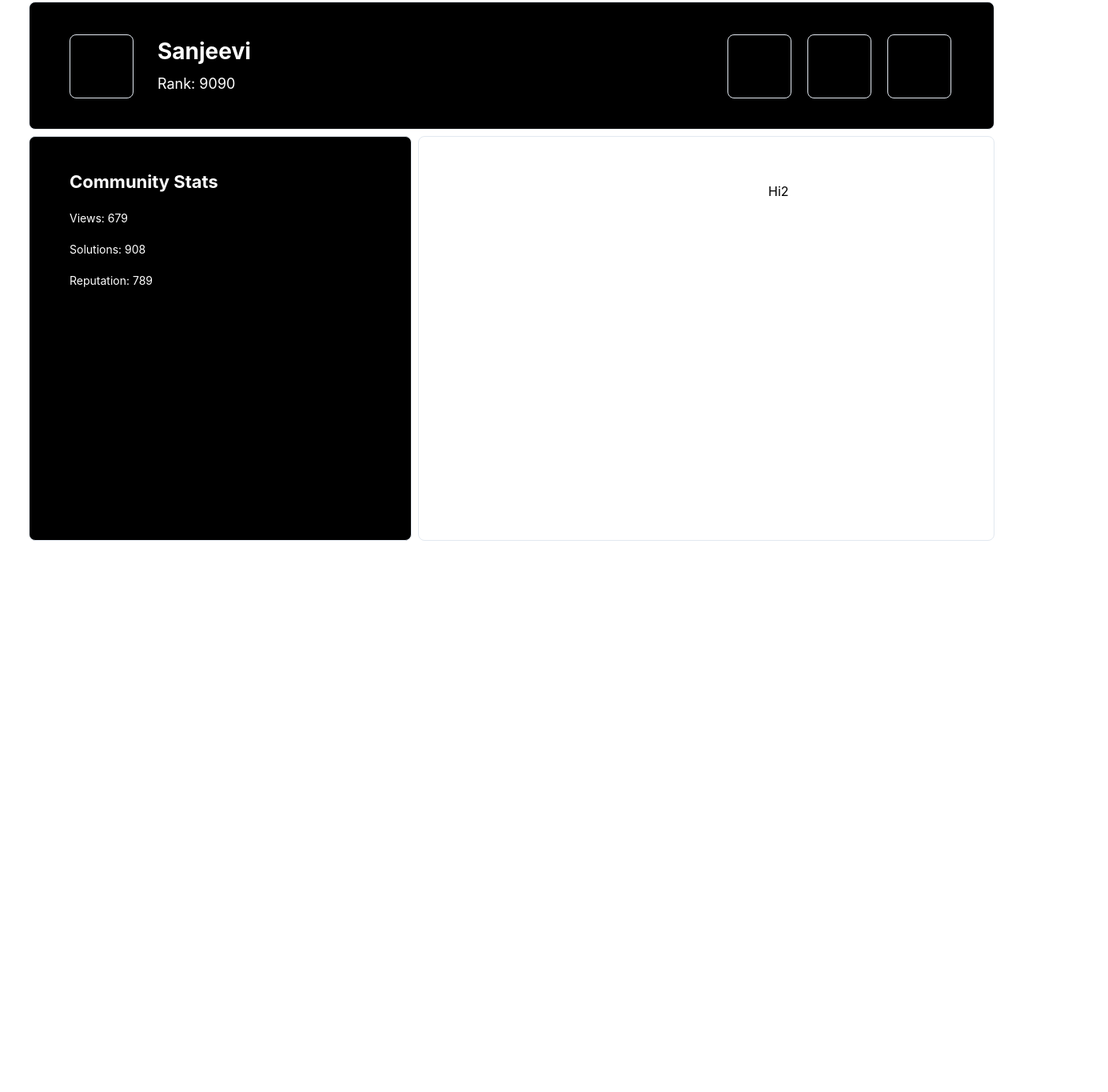
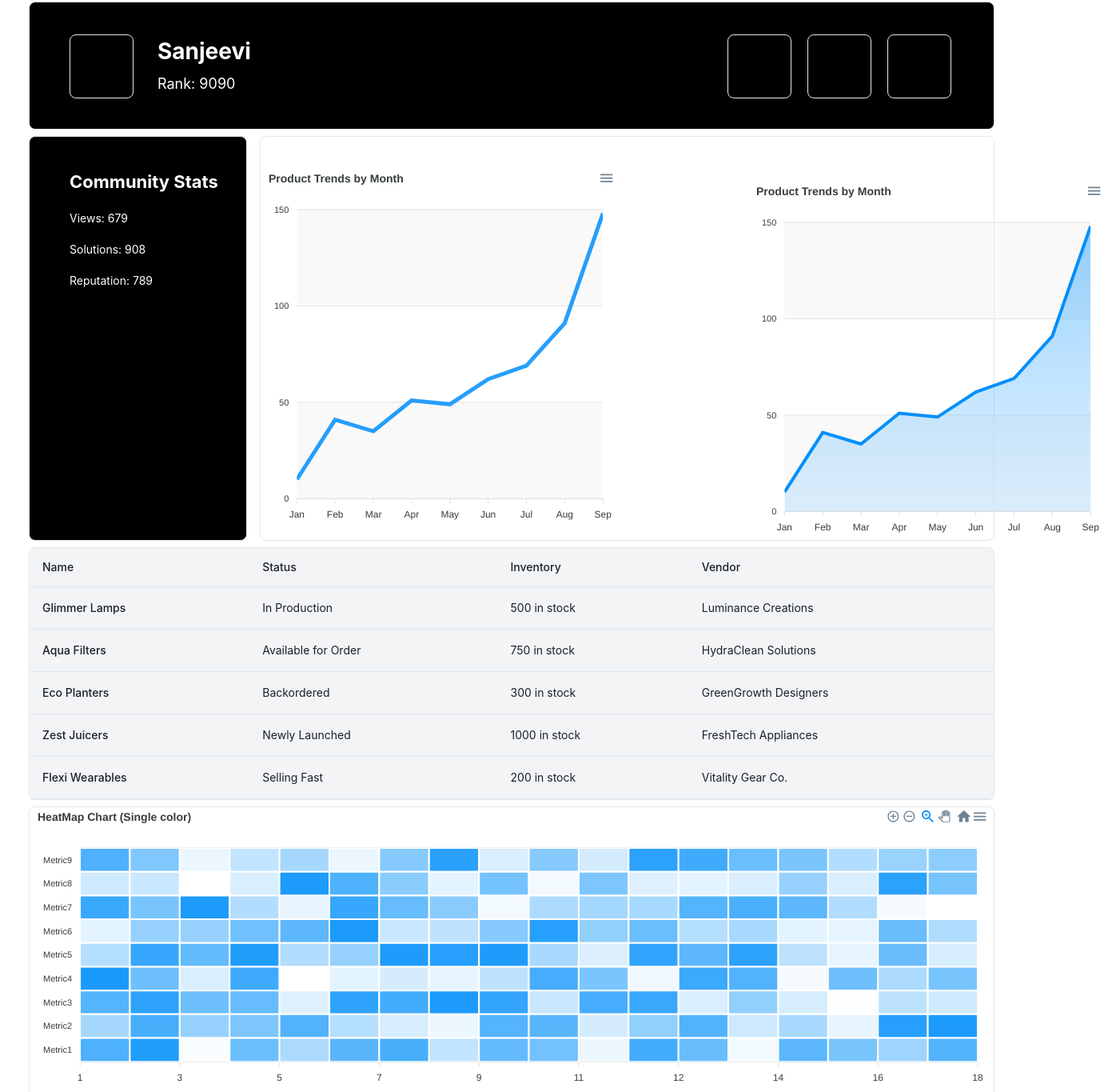
Before and after one commit to jegathees02/AI_Interview_recruitz, a React (Create React App) app in the folder frontend/: page /dashboard in a window 1280 px wide. Shown: the part 70-1435 px from the top of the page at 80% size, 1386 px wide, since content can reach past the window. Before the commit the page ends 800 px from the top, so only its background shows below. Built offline with nearby package versions, Linux system fonts and the light colour scheme.

Commit message:
Charts Skeleton

```diff
--- a/frontend/src/components/dashboard.js
+++ b/frontend/src/components/dashboard.js
@@ -4,7 +4,91 @@ import { useParams } from "react-router-dom";
 import NavBar from "../components/navbar";
 import ApexChart from "../Charts/linechart";
 import ApexCharts from "apexcharts";
+import ReactApexChart from "react-apexcharts";
 const Dashboard = () => {
+    const generateData = (count, range) => {
+        const data = [];
+        for (let i = 0; i < count; i++) {
+          data.push({
+            x: i + 1,
+            y: Math.floor(Math.random() * (range.max - range.min + 1)) + range.min,
+          });
+        }
+        return data;
+      };
+  const [options, setOptions] = useState({
+    chart: {
+      height: 350,
+      type: "line",
+      zoom: {
+        enabled: false,
+      },
+    },
+    dataLabels: {
+      enabled: false,
+    },
+    stroke: {
+      curve: "straight",
+    },
+    title: {
+      text: "Product Trends by Month",
+      align: "left",
+    },
+    grid: {
+      row: {
+        colors: ["#f3f3f3", "transparent"],
+        opacity: 0.5,
+      },
+    },
+    xaxis: {
+      categories: [
+        "Jan",
+        "Feb",
+        "Mar",
+        "Apr",
+        "May",
+        "Jun",
+        "Jul",
+        "Aug",
+        "Sep",
+      ],
+    },
+  });
+
+  const [series, setSeries] = useState([
+    {
+      name: "Desktops",
+      data: [10, 41, 35, 51, 49, 62, 69, 91, 148],
+    },
+  ]);
+
+  const [chartData, setChartData] = useState({
+    series: [
+      { name: "Metric1", data: generateData(18, { min: 0, max: 90 }) },
+      { name: "Metric2", data: generateData(18, { min: 0, max: 90 }) },
+      { name: "Metric3", data: generateData(18, { min: 0, max: 90 }) },
+      { name: "Metric4", data: generateData(18, { min: 0, max: 90 }) },
+      { name: "Metric5", data: generateData(18, { min: 0, max: 90 }) },
+      { name: "Metric6", data: generateData(18, { min: 0, max: 90 }) },
+      { name: "Metric7", data: generateData(18, { min: 0, max: 90 }) },
+      { name: "Metric8", data: generateData(18, { min: 0, max: 90 }) },
+      { name: "Metric9", data: generateData(18, { min: 0, max: 90 }) },
+    ],
+    options: {
+      chart: {
+        height: 350,
+        type: "heatmap",
+      },
+      dataLabels: {
+        enabled: false,
+      },
+      colors: ["#008FFB"],
+      title: {
+        text: "HeatMap Chart (Single color)",
+      },
+    },
+  });
+
   return (
     <div>
       <>
@@ -42,8 +126,8 @@ const Dashboard = () => {
           </div>
         </div>
 
-        <div className="flex lg:flex-row sm:flex-col flex-col w-[calc(100%-72px)] mx-auto justify-between">
-          <div className="lg:w-[calc(40%-4px)] sm:w-full h-[506px] bg-black mt-[8px] rounded-lg border border-borders">
+        <div className="flex lg:flex-row sm:flex-col flex-col w-[calc(100%-72px)] mx-auto gap-4 justify-between">
+          <div className="lg:w-[358px] sm:w-full h-[506px] bg-black mt-[8px] rounded-lg border border-borders">
             <div className="text-[22px] font-bold mt-[40px] text-white ml-[50px]">
               Community Stats
             </div>
@@ -57,15 +141,137 @@ const Dashboard = () => {
               <span className="text-text_2  text-white">Reputation:</span> 789
             </div>
           </div>
-          <div className="lg:w-[calc(60%-4px)] sm:w-full sm: h-[506px] h-[506px] bg-white mt-[8px] rounded-lg border border-borders relative">
-            <div className="flex sm:flex-row flex-col justify-between">
+          <div className="lg:w-full sm:w-full sm: h-[506px] h-[506px] bg-white mt-[8px] rounded-lg border border-borders relative">
+            <div className="flex sm:flex-row flex-col">
               <div className="flex flex-col relative mr-[50px] mt-[40px] w-[200px] sm:w-[280px] ml-[50px] sm:ml-0">
-                <div className="text-black mt-4 ml-12" id="app"></div>
+                <div id="chart">
+                  <ReactApexChart
+                    options={options}
+                    series={series}
+                    type="line"
+                    height={450}
+                    width={450}
+                  />
+                </div>
               </div>
-              <div className="flex flex-col relative mr-[50px] mt-[40px] w-[200px] sm:w-[280px] ml-[50px] sm:ml-0">
-                <div className="text-black mt-4 ml-12">Hi2</div>
+              <div className="flex flex-col relative mr-[20px] mt-[40px] w-[200px] sm:w-[280px]  sm:ml-0">
+                <div className="text-black mt-4 ml-[17.5rem]">
+                  <div id="chart">
+                    <ReactApexChart
+                      options={options}
+                      series={series}
+                      type="area"
+                      height={450}
+                      width={450}
+                    />
+                  </div>
+                </div>
               </div>
             </div>
+          </div>
+        </div>
+        {/* Table */}
+        <div className="w-[calc(100%-72px)] h-full sm:h-full bg-gray-100 mx-auto mt-[8px] rounded-lg border border-borders">
+          <table class="w-full caption-bottom text-sm">
+            <thead class="[&amp;_tr]:border-b">
+              <tr class="border-b transition-colors hover:bg-muted/50 data-[state=selected]:bg-muted">
+                <th class="h-12 px-4 text-left align-middle font-medium text-muted-foreground [&amp;:has([role=checkbox])]:pr-0 max-w-[150px]">
+                  Name
+                </th>
+                <th class="h-12 px-4 text-left align-middle font-medium text-muted-foreground [&amp;:has([role=checkbox])]:pr-0 hidden md:table-cell">
+                  Status
+                </th>
+                <th class="h-12 px-4 text-left align-middle font-medium text-muted-foreground [&amp;:has([role=checkbox])]:pr-0 hidden md:table-cell">
+                  Inventory
+                </th>
+                <th class="h-12 px-4 text-left align-middle font-medium text-muted-foreground [&amp;:has([role=checkbox])]:pr-0">
+                  Vendor
+                </th>
+              </tr>
+            </thead>
+            <tbody class="[&amp;_tr:last-child]:border-0">
+              <tr class="border-b transition-colors hover:bg-muted/50 data-[state=selected]:bg-muted">
+                <td class="p-4 align-middle [&amp;:has([role=checkbox])]:pr-0 font-medium">
+                  Glimmer Lamps
+                </td>
+                <td class="p-4 align-middle [&amp;:has([role=checkbox])]:pr-0 hidden md:table-cell">
+                  In Production
+                </td>
+                <td class="p-4 align-middle [&amp;:has([role=checkbox])]:pr-0">
+                  500 in stock
+                </td>
+                <td class="p-4 align-middle [&amp;:has([role=checkbox])]:pr-0 hidden md:table-cell">
+                  Luminance Creations
+                </td>
+              </tr>
+              <tr class="border-b transition-colors hover:bg-muted/50 data-[state=selected]:bg-muted">
+                <td class="p-4 align-middle [&amp;:has([role=checkbox])]:pr-0 font-medium">
+                  Aqua Filters
+                </td>
+                <td class="p-4 align-middle [&amp;:has([role=checkbox])]:pr-0 hidden md:table-cell">
+                  Available for Order
+                </td>
+                <td class="p-4 align-middle [&amp;:has([role=checkbox])]:pr-0">
+                  750 in stock
+                </td>
+                <td class="p-4 align-middle [&amp;:has([role=checkbox])]:pr-0 hidden md:table-cell">
+                  HydraClean Solutions
+                </td>
+              </tr>
+              <tr class="border-b transition-colors hover:bg-muted/50 data-[state=selected]:bg-muted">
+                <td class="p-4 align-middle [&amp;:has([role=checkbox])]:pr-0 font-medium">
+                  Eco Planters
+                </td>
+                <td class="p-4 align-middle [&amp;:has([role=checkbox])]:pr-0 hidden md:table-cell">
+                  Backordered
+                </td>
+                <td class="p-4 align-middle [&amp;:has([role=checkbox])]:pr-0">
+                  300 in stock
+                </td>
+                <td class="p-4 align-middle [&amp;:has([role=checkbox])]:pr-0 hidden md:table-cell">
+                  GreenGrowth Designers
+                </td>
+              </tr>
+              <tr class="border-b transition-colors hover:bg-muted/50 data-[state=selected]:bg-muted">
+                <td class="p-4 align-middle [&amp;:has([role=checkbox])]:pr-0 font-medium">
+                  Zest Juicers
+                </td>
+                <td class="p-4 align-middle [&amp;:has([role=checkbox])]:pr-0 hidden md:table-cell">
+                  Newly Launched
+                </td>
+                <td class="p-4 align-middle [&amp;:has([role=checkbox])]:pr-0">
+                  1000 in stock
+                </td>
+                <td class="p-4 align-middle [&amp;:has([role=checkbox])]:pr-0 hidden md:table-cell">
+                  FreshTech Appliances
+                </td>
+              </tr>
+              <tr class="border-b transition-colors hover:bg-muted/50 data-[state=selected]:bg-muted">
+                <td class="p-4 align-middle [&amp;:has([role=checkbox])]:pr-0 font-medium">
+                  Flexi Wearables
+                </td>
+                <td class="p-4 align-middle [&amp;:has([role=checkbox])]:pr-0 hidden md:table-cell">
+                  Selling Fast
+                </td>
+                <td class="p-4 align-middle [&amp;:has([role=checkbox])]:pr-0">
+                  200 in stock
+                </td>
+                <td class="p-4 align-middle [&amp;:has([role=checkbox])]:pr-0 hidden md:table-cell">
+                  Vitality Gear Co.
+                </td>
+              </tr>
+            </tbody>
+          </table>
+        </div>
+        {/* Heat Map */}
+        <div className="w-[calc(100%-72px)] h-full sm:h-full bg-black-100 mx-auto mt-[8px] rounded-lg border border-borders">
+          <div id="chart">
+            <ReactApexChart
+              options={chartData.options}
+              series={chartData.series}
+              type="heatmap"
+              height={350}
+            />
           </div>
         </div>
       </>
```
Also changed, not shown: frontend/src/Charts/linechart.js (+56 -56 lines).
